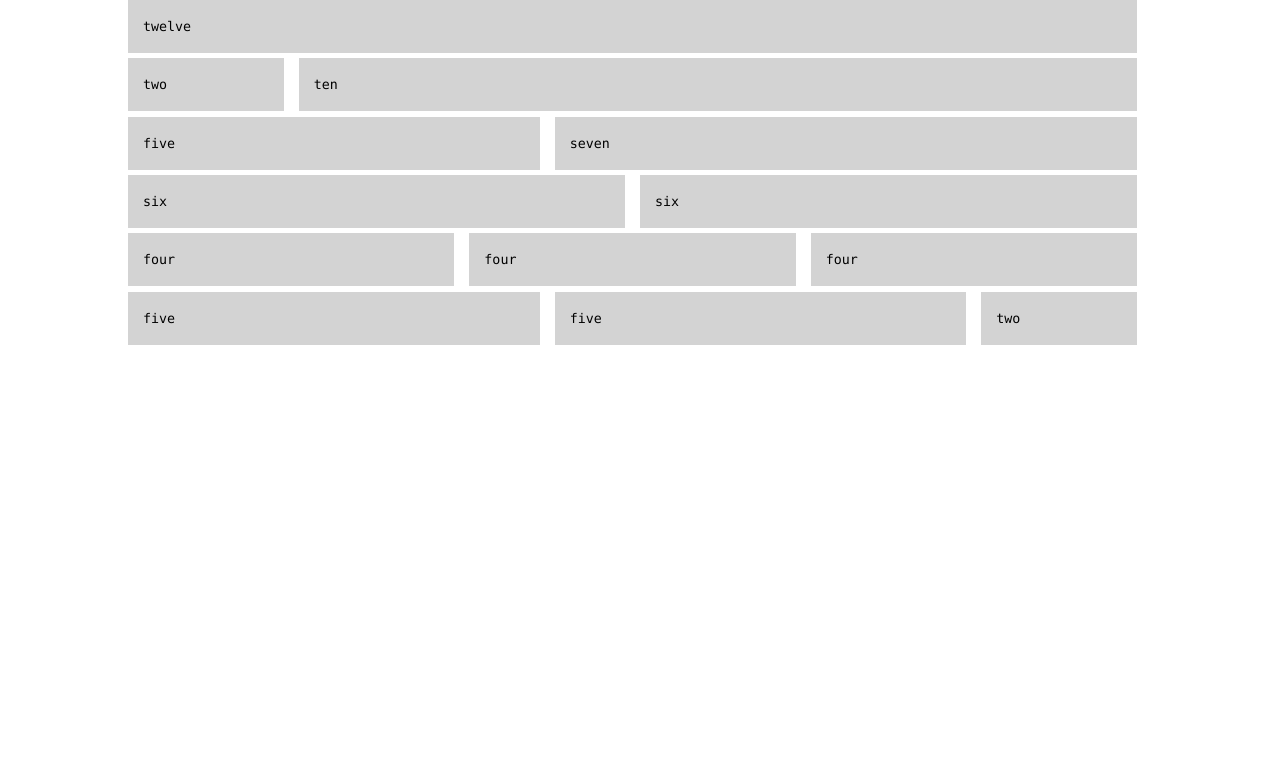
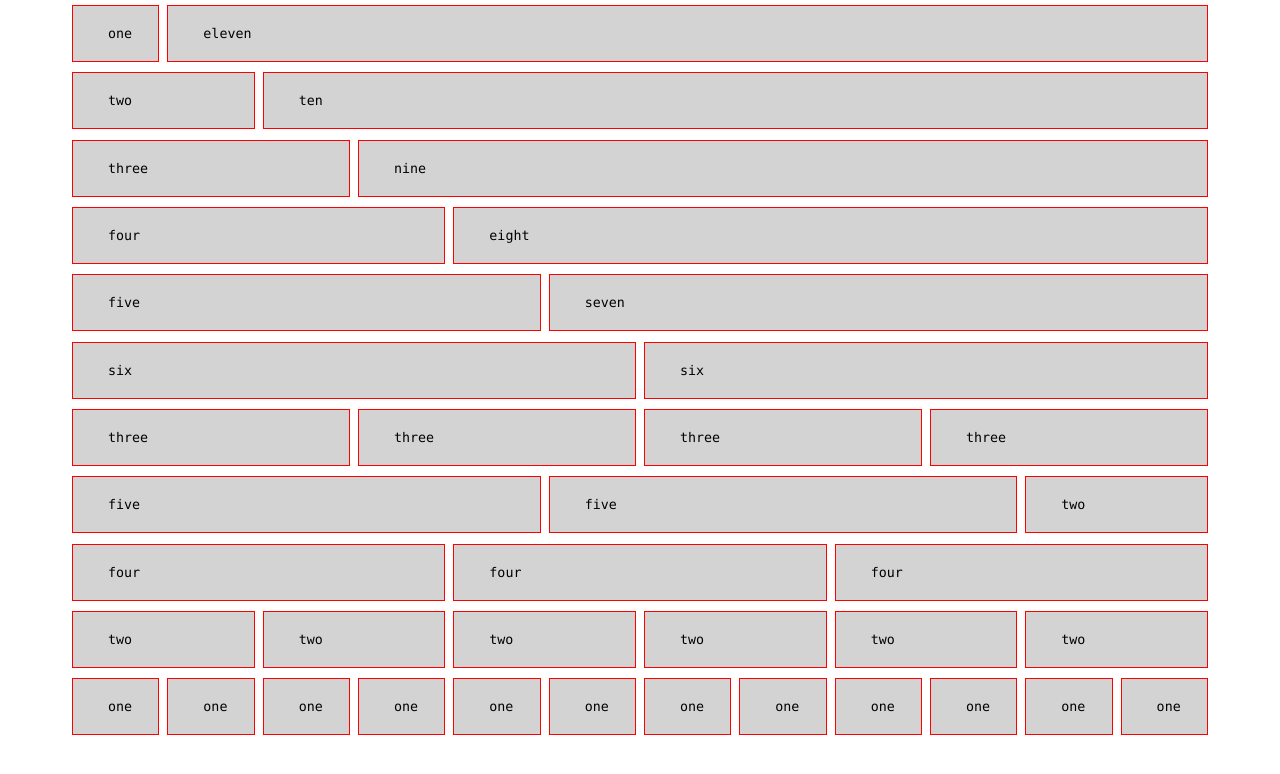
Before and after one commit to thomashibbard/grid-for-thomas, a website: page index.html in a window 1280 px wide. Drawn offline with Linux system fonts and the light colour scheme.

Commit message:
width work

```diff
--- a/index.html
+++ b/index.html
@@ -7,8 +7,11 @@
 <body>
   <div id="container">
     <div class="row">
-    <div class="twelve columns">
-      twelve
+      <div class="one column">
+        one
+      </div>
+      <div class="eleven columns">
+        eleven
       </div>
     </div>
     <div class="row">
@@ -20,10 +23,26 @@
       </div>
     </div>
     <div class="row">
+      <div class="three columns">
+        three
+      </div>
+      <div class="nine columns">
+        nine
+      </div>
+    </div>
+    <div class="row">
+      <div class="four columns">
+        four
+      </div>
+      <div class="eight columns">
+        eight
+      </div>
+    </div>
+    <div class="row">
       <div class="five columns">
         five
       </div>
-    <div class=" seven columns">
+      <div class="seven columns">
         seven
       </div>
     </div>
@@ -33,6 +52,31 @@
       </div>
       <div class="six columns">
         six
+      </div>
+    </div>
+    <div class="row">
+      <div class="three columns">
+        three
+      </div>
+      <div class="three columns">
+        three
+      </div>
+      <div class="three columns">
+        three
+      </div>
+     <div class="three columns">
+        three
+      </div>
+    </div>
+  <div class="row">
+    <div class="five columns">
+      five
+    </div>
+    <div class="five columns">
+      five
+    </div>
+    <div class="two columns">
+      two
     </div>
   </div>
   <div class="row">
@@ -47,15 +91,62 @@
     </div>
   </div>
   <div class="row">
-    <div class="five columns">
-      five
+    <div class="two columns">
+      two
     </div>
-    <div class="five columns">
-      five
+    <div class="two columns">
+      two
+    </div>
+    <div class="two columns">
+      two
+    </div>
+    <div class="two columns">
+      two
+    </div>
+    <div class="two columns">
+      two
     </div>
     <div class="two columns">
       two
     </div>
   </div>
+  <div class="row">
+    <div class="one columns">
+      one
+    </div>
+    <div class="one columns">
+      one
+    </div>
+    <div class="one columns">
+      one
+    </div>
+    <div class="one columns">
+      one
+    </div>
+    <div class="one columns">
+      one
+    </div>
+    <div class="one columns">
+      one
+    </div>
+    <div class="one columns">
+      one
+    </div>
+    <div class="one columns">
+      one
+    </div>
+    <div class="one columns">
+      one
+    </div>
+    <div class="one columns">
+      one
+    </div>
+    <div class="one columns">
+      one
+    </div>
+    <div class="one columns">
+      one
+    </div>
+  </div>
 </body>
 </html>
--- a/lib/grid.scss
+++ b/lib/grid.scss
@@ -4,12 +4,14 @@ $med: 800px;
 $sml: 600px;
 
 $margin-width: 15px;
-$padding-amount-x: 15px;
-$padding-amount-y: 19px;
-$margin-amount-x: 15px;
-
+$padding-amount-x: 35px;
+$padding-amount-y: 20px;
+$margin-amount-x: 8px;
+$row-width: calc(90% - #{$margin-amount-x});
 $padding-amount-x-two: $padding-amount-x * 2;
 $padding-amount-x-ten: $padding-amount-x * 10;
+
+$border-width-x: 1px;
 //$margin-width-ten
 
 *{
@@ -23,11 +25,12 @@ body{
 }
 
 .row{
-  width: 80%;
-  margin: 0 auto;
+  width: $row-width;
+  margin: 5px auto;
   clear: both;
   .column,
   .columns{
+    border: $border-width-x solid red;
     //margin: 0 auto;
     //padding: 5px;
     display: inline-block;
@@ -41,48 +44,57 @@ body{
     padding-right: $padding-amount-x;
     margin-left: $margin-amount-x;
   }
+  .column,
   .columns{
     .one, .two, .three, .four, .five, .six, .seven, .eight, .nine, .ten, .eleven, .twelve{
       width: 100%;
+
     }
     &:first-child{
-      margin-left: 0 !important;
+      margin-left: $margin-amount-x/2 !important;
     }
     &.one{
-      width: calc(((100% / 12) * 1) - #{$padding-amount-x} * 2 - #{$margin-amount-x});
+      width: calc(((100% / 12) * 1) - #{$padding-amount-x} * 2 - #{$margin-amount-x} - (#{$border-width-x} * 2));
     }
     &.two{
-      width: calc(((100% / 12) * 2) - #{$padding-amount-x} * 2 - #{$margin-amount-x});
+      width: calc(((100% / 12) * 2) - #{$padding-amount-x} * 2 - #{$margin-amount-x} - (#{$border-width-x} * 2));
     }
     &.three{
-      width: calc(((100% / 12) * 3) - #{$padding-amount-x} * 2 - #{$margin-amount-x});
+      width: calc(((100% / 12) * 3) - #{$padding-amount-x} * 2 - #{$margin-amount-x} - (#{$border-width-x} * 2));
     }
     &.four{
-      width: calc(((100% / 12) * 4) - #{$padding-amount-x} * 2 - #{$margin-amount-x});
+      width: calc(((100% / 12) * 4) - #{$padding-amount-x} * 2 - #{$margin-amount-x} - (#{$border-width-x} * 2));
     }
     &.five{
-      width: calc(((100% / 12) * 5) - #{$padding-amount-x} * 2 - #{$margin-amount-x});
+      width: calc(((100% / 12) * 5) - #{$padding-amount-x} * 2 - #{$margin-amount-x} - (#{$border-width-x} * 2));
     }
     &.six{
-      width: calc(((100% / 12) * 6) - #{$padding-amount-x} * 2 - #{$margin-amount-x});
+      width: calc(((100% / 12) * 6) - #{$padding-amount-x} * 2 - #{$margin-amount-x} - (#{$border-width-x} * 2));
     }
     &.seven{
-      width: calc(((100% / 12) * 7) - #{$padding-amount-x} * 2 - #{$margin-amount-x});
+      width: calc(((100% / 12) * 7) - #{$padding-amount-x} * 2 - #{$margin-amount-x} - (#{$border-width-x} * 2));
     }
     &.eight{
-      width: calc(((100% / 12) * 8) - #{$padding-amount-x} * 2 - #{$margin-amount-x});
+      width: calc(((100% / 12) * 8) - #{$padding-amount-x} * 2 - #{$margin-amount-x} - (#{$border-width-x} * 2));
     }
     &.nine{
-      width: calc(((100% / 12) * 9) - #{$padding-amount-x} * 2 - #{$margin-amount-x});
+      width: calc(((100% / 12) * 9) - #{$padding-amount-x} * 2 - #{$margin-amount-x} - (#{$border-width-x} * 2));
     }
     &.ten{
-      width: calc(((100% / 12) * 10) - #{$padding-amount-x} * 2 - #{$margin-amount-x});
+      width: calc(((100% / 12) * 10) - #{$padding-amount-x} * 2 - #{$margin-amount-x} - (#{$border-width-x} * 2));
     }
     &.eleven{
-      width: calc(((100% / 12) * 11) - #{$padding-amount-x} * 2 - #{$margin-amount-x});
+      width: calc(((100% / 12) * 11) - #{$padding-amount-x} * 2 - #{$margin-amount-x} - (#{$border-width-x} * 2));
     }
     &.twelve{
-      width: calc(((100% / 12) * 12) - #{$padding-amount-x} * 2 - #{$margin-amount-x});
+      width: calc(((100% / 12) * 12) - #{$padding-amount-x} * 2 - #{$margin-amount-x} - (#{$border-width-x} * 2));
     }
   }
 }
+.row{
+ &:after{
+    clear: both;
+    content: "";
+    display: block;
+  }
+}
```
Also changed, not shown: lib/grid.css. Lines whose indentation alone changed are shown as unchanged.
